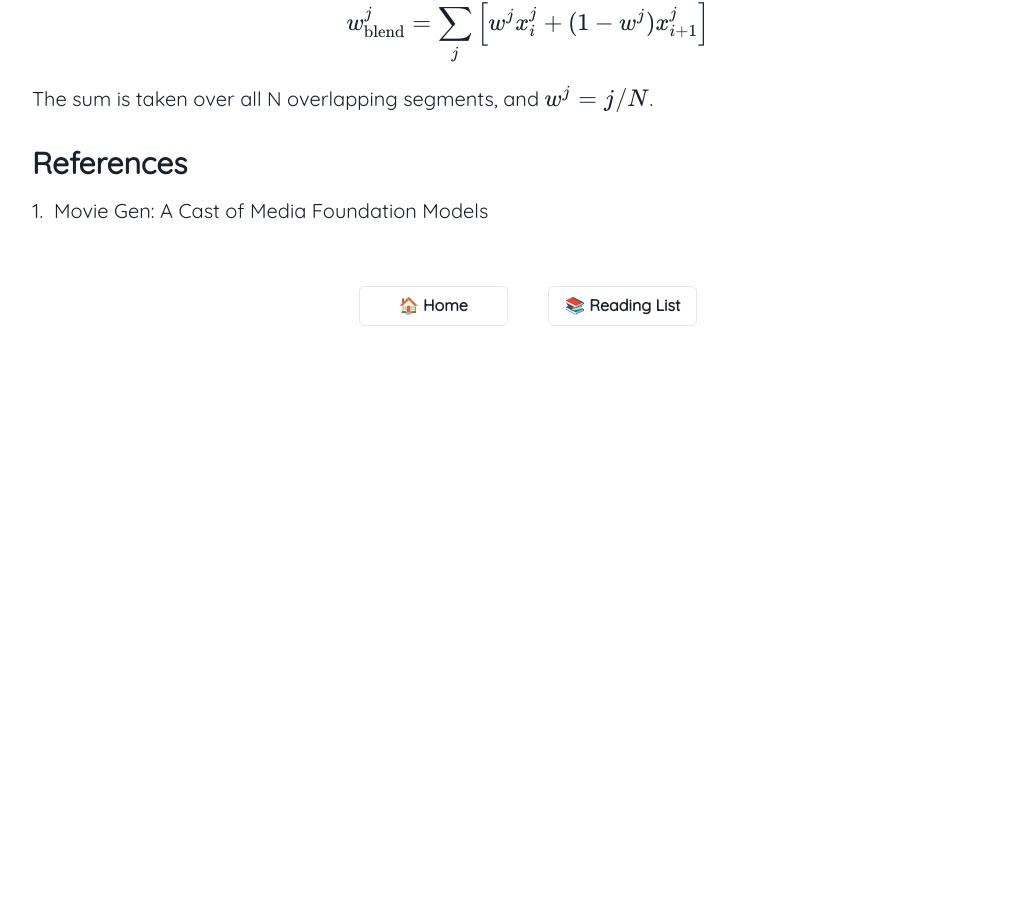
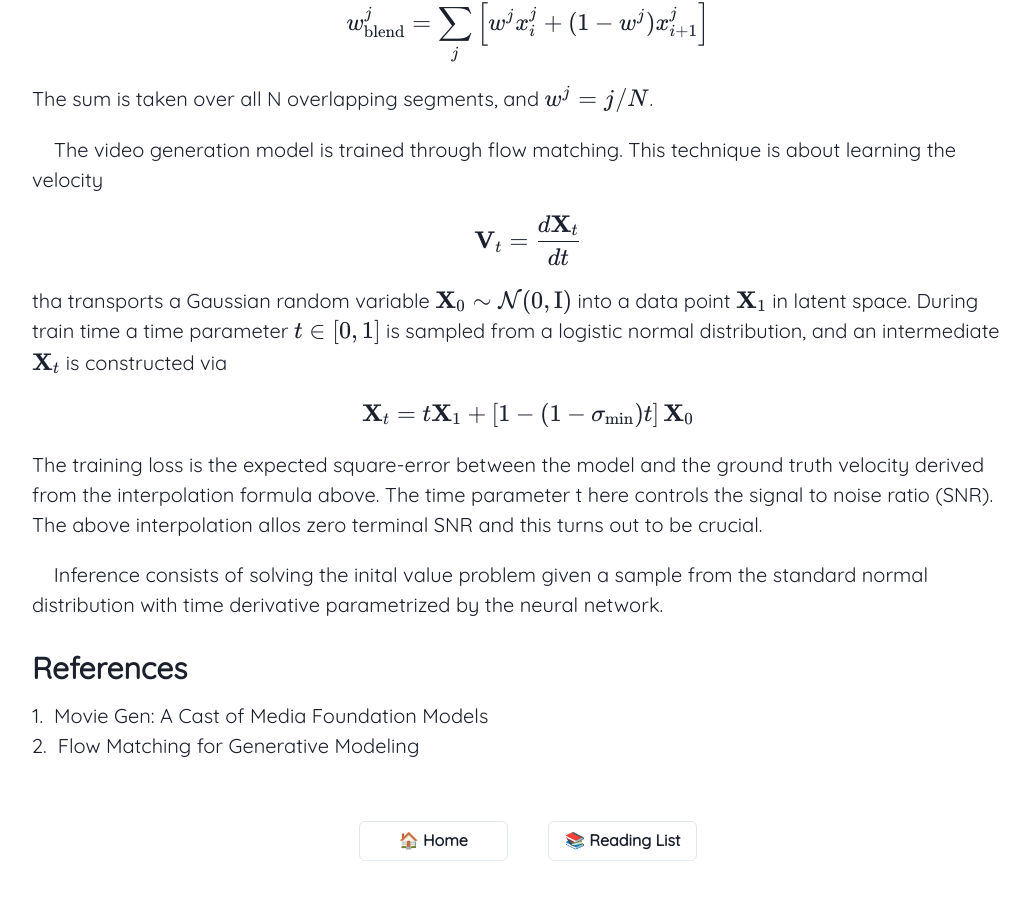
Before and after one commit to zhaoclaire/zhaoclaire.github.io, a Next.js app: page /movie-gen in a window 1280 px wide. Shown: the part 850-1749 px from the top of the page, without its empty margins (112-1142 px from the left). Before the commit the page ends 1236 px from the top, so only its background shows below. Built offline with nearby package versions, Linux system fonts and the light colour scheme.

Commit message:
Write blog

```diff
--- a/app/(writings)/(diffusion-model)/fokker-planck/fokker-planck-references.tsx
+++ b/app/(writings)/(diffusion-model)/fokker-planck/fokker-planck-references.tsx
@@ -41,4 +41,9 @@ export const references: ReferenceItem[] = [
       "U. G. Haussmann and E. Pardoux, Time Reversal of Diffusions, Annals of Probability",
     url: "https://www.jstor.org/stable/2243859",
   },
+  {
+    id: 8,
+    title: 'A Convexity Principle for Interacting Gases',
+    url: 'https://www.sciencedirect.com/science/article/pii/S0001870897916340'
+  }
 ];
--- a/app/(writings)/(video-generation)/movie-gen/blog.tsx
+++ b/app/(writings)/(video-generation)/movie-gen/blog.tsx
@@ -36,9 +36,34 @@ export default function MovieGen({
         high norm latent tokens throught the outlier penality loss
         <DisplayMath latex="\mathcal{L}(\mathbf{X}, r)=\frac{1}{HW}\sum_{1\leq i\leq H}\sum_{1\leq j\leq W}\max\left(0, ||\mathbf{X}_{i,j}-\text{Mean}(\mathbf{X})||-r||\text{Std}(\mathbf{X})||\right)" />
         Longer videos are segmented in pieces in time, with overlapping parts.
-        When stiching these segments together, weighted blending is applied to adjacent segments i and i+1
+        When stiching these segments together, weighted blending is applied to
+        adjacent segments i and i+1
         <DisplayMath latex="w^j_{\text{blend}}=\sum_j\left[w^jx^j_i+(1-w^j)x^j_{i+1}\right]" />
-        The sum is taken over all N overlapping segments, and <MathEndsSentence latex="w^j=j/N" />
+        The sum is taken over all N overlapping segments, and{" "}
+        <MathEndsSentence latex="w^j=j/N" />
+      </Paragraph>
+      <Paragraph>
+        The video generation model is trained through flow matching. This
+        technique is about learning the velocity
+        <DisplayMath latex="\mathbf{V}_t = \frac{d\b{X}_t}{dt}" />
+        tha transports a Gaussian random variable{" "}
+        <Math latex="\b{X}_0\sim \mathcal{N}(0, \op{I})" />
+        into a data point <Math latex="\b{X}_1" /> in latent space. During train
+        time a time parameter <Math latex="t\in[0,1]" /> is sampled from a
+        logistic normal distribution, and an intermediate{" "}
+        <Math latex="\b{X}_t" />
+        is constructed via
+        <DisplayMath latex="\b{X}_t = t\b{X}_1 + \left[1-(1-\sigma_{\t{min}})t\right]\b{X}_0" />
+        The training loss is the expected square-error between the model and the
+        ground truth velocity derived from the interpolation formula above. The
+        time parameter t here controls the signal to noise ratio (SNR). The
+        above interpolation allos zero terminal SNR and this turns out to be
+        crucial.
+      </Paragraph>
+      <Paragraph>
+        Inference consists of solving the inital value problem given a sample
+        from the standard normal distribution with time derivative parametrized
+        by the neural network.
       </Paragraph>
     </>
   );
--- a/app/(writings)/(video-generation)/movie-gen/movie-gen-references.tsx
+++ b/app/(writings)/(video-generation)/movie-gen/movie-gen-references.tsx
@@ -7,4 +7,9 @@ export const references: ReferenceItem[] = [
     url: "https://ai.meta.com/static-resource/movie-gen-research-paper",
     annotation: "Main Paper",
   },
+  {
+    id: 2,
+    title: 'Flow Matching for Generative Modeling',
+    url: 'https://openreview.net/pdf?id=PqvMRDCJT9t'
+  }
 ];
--- a/components/Math.tsx
+++ b/components/Math.tsx
@@ -9,6 +9,9 @@ import { useEffect, useRef } from "react";
 const MACROS = {
   "\\E": "\\mathbb{E}",
   "\\x": "\\mathbf{x}",
+  "\\b": "\\mathbf{#1}",
+  "\\t": "\\text{#1}",
+  "\\op": "\\operatorname{#1}",
 };
 
 export default function Math({
```
